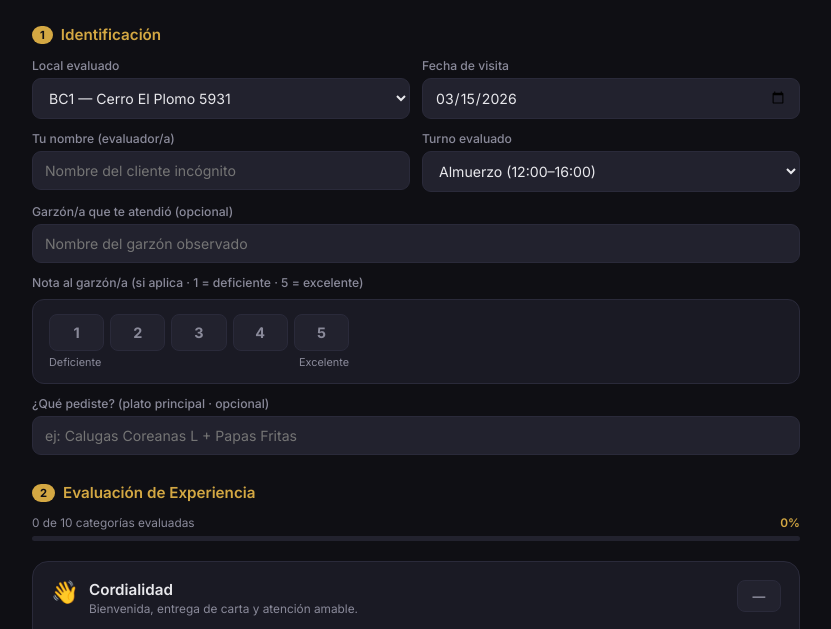
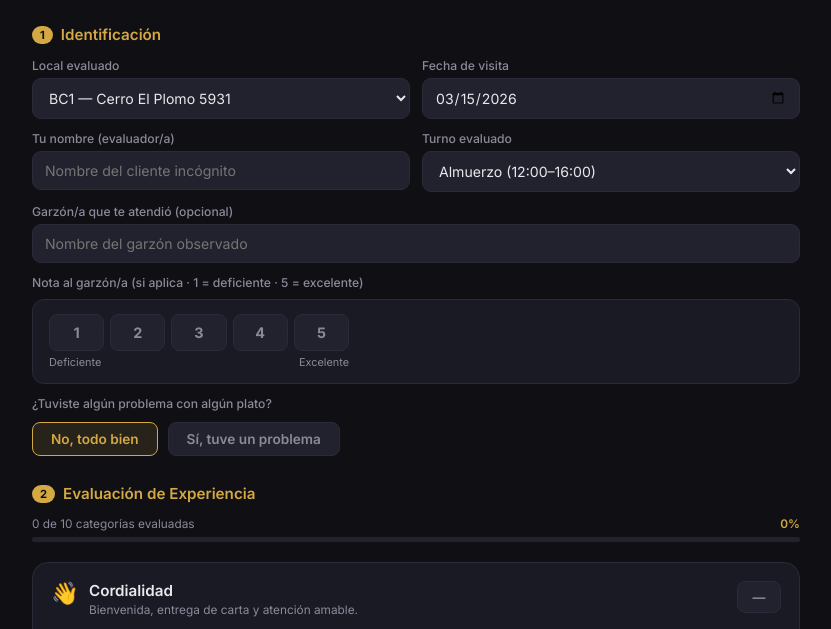
Before and after one commit to focawear-collab/bc-incognito, a website: page public/index.html in a window 1280 px wide. Shown: the part 136-765 px from the top of the page, without its empty margins (224-1055 px from the left). Drawn offline with Linux system fonts and the light colour scheme.

Commit message:
Agregar pregunta filtro ¿tuviste problema con algún plato? antes del campo de plato

```diff
--- a/public/index.html
+++ b/public/index.html
@@ -144,6 +144,10 @@
     .scale-btn.s4.active { background: rgba(34,197,94,0.12); border-color: #22c55e; color: #22c55e; }
     .scale-btn.s5.active { background: rgba(74,222,128,0.15); border-color: var(--green); color: var(--green); }
     .scale-extremes { display: flex; justify-content: space-between; font-size: 0.68rem; color: var(--muted); margin-top: 4px; }
+    .toggle-btn { padding: 8px 18px; border-radius: 8px; border: 1px solid var(--border); background: var(--card2); color: var(--muted); font-size: 0.85rem; font-weight: 600; cursor: pointer; font-family: inherit; transition: all 0.15s; }
+    .toggle-btn:hover { border-color: var(--gold); color: var(--gold); }
+    .toggle-btn.toggle-active { background: rgba(212,168,67,0.12); border-color: var(--gold); color: var(--gold); }
+    .toggle-btn.toggle-danger { background: rgba(248,113,113,0.12); border-color: var(--red); color: var(--red); }
 
     /* ── OBSERVATIONS ── */
     .obs-toggle {
@@ -323,9 +327,16 @@
           <div class="scale-extremes" style="max-width:300px;"><span>Deficiente</span><span>Excelente</span></div>
         </div>
       </div>
-      <!-- NUEVO: ¿Qué pediste? -->
+      <!-- Problema con plato -->
       <div class="form-group" style="grid-column: 1 / -1;">
-        <label>¿Qué pediste? <span style="color:var(--muted)">(plato principal · opcional)</span></label>
+        <label>¿Tuviste algún problema con algún plato?</label>
+        <div style="display:flex;gap:10px;margin-top:6px;">
+          <button type="button" id="btn-prob-no" class="toggle-btn toggle-active" onclick="setProblemaPlato(false)">No, todo bien</button>
+          <button type="button" id="btn-prob-si" class="toggle-btn" onclick="setProblemaPlato(true)">Sí, tuve un problema</button>
+        </div>
+      </div>
+      <div class="form-group" id="plato-field" style="grid-column: 1 / -1; display:none;">
+        <label>¿Qué pediste? <span style="color:var(--muted)">(plato con el problema)</span></label>
         <input id="f-plato" placeholder="ej: Calugas Coreanas L + Papas Fritas">
       </div>
     </div>
@@ -504,6 +515,24 @@ CATS.forEach(c => { state[c.id] = { sel: null, scale: null, obs: '', tiempoEsper
 let lastReport = null;
 let notaGarzon = null;
 let volveria = null;
+let problemaPlato = false;
+
+function setProblemaPlato(value) {
+  problemaPlato = value;
+  const field = document.getElementById('plato-field');
+  const btnNo = document.getElementById('btn-prob-no');
+  const btnSi = document.getElementById('btn-prob-si');
+  if (value) {
+    field.style.display = 'block';
+    btnSi.className = 'toggle-btn toggle-danger';
+    btnNo.className = 'toggle-btn';
+  } else {
+    field.style.display = 'none';
+    document.getElementById('f-plato').value = '';
+    btnNo.className = 'toggle-btn toggle-active';
+    btnSi.className = 'toggle-btn';
+  }
+}
 
 /* ══════════════════════════════════════════════
    RENDER FORM
```
